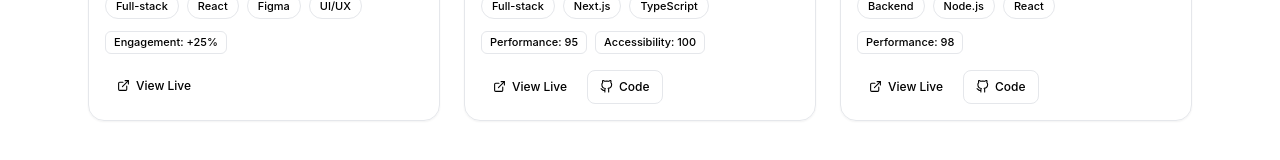
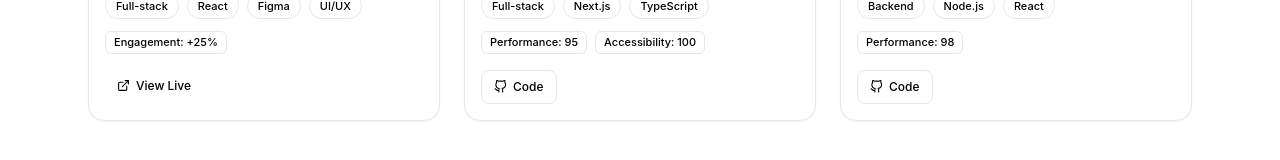
Before and after one commit to LorrellW/portfolio, a Next.js app in the folder portfolio/: page /projects in a window 1280 px wide. Shown: the part 673-833 px from the top of the page. Built offline with nearby package versions, Linux system fonts and the light colour scheme.

Commit message:
Update page.tsx

```diff
--- a/portfolio/src/app/projects/page.tsx
+++ b/portfolio/src/app/projects/page.tsx
@@ -30,8 +30,8 @@ const PROJECTS: Project[] = [
         oneLiner: "Banking analytics with typed APIs, charts, database and authentication.",
         tags: ["Full-stack", "Next.js", "TypeScript"],
         img: "/fortune400.png",
-        live: "https://example.com/app",
-        repo: "https://github.com/you/fortune400",
+        //live: "https://example.com/app",
+        repo: "https://github.com/LorrellW/Commerce-Bank-App",
         metrics: { perf: "95", a11y: "100" },
     },
     {
@@ -39,8 +39,8 @@ const PROJECTS: Project[] = [
         oneLiner: "Security threat intelligence dashboard with Kanban pipeline, search, and PDF export.",
         tags: ["Backend", "Node.js", "React"],
         img: "/rtti.png",
-        live: "#",
-        repo: "https://github.com/you/job-tracker",
+        //live: "#",
+        repo: "https://github.com/LorrellW/real-time-threat-intelligence",
         metrics: { perf: "98" },
     },
 ];
```
